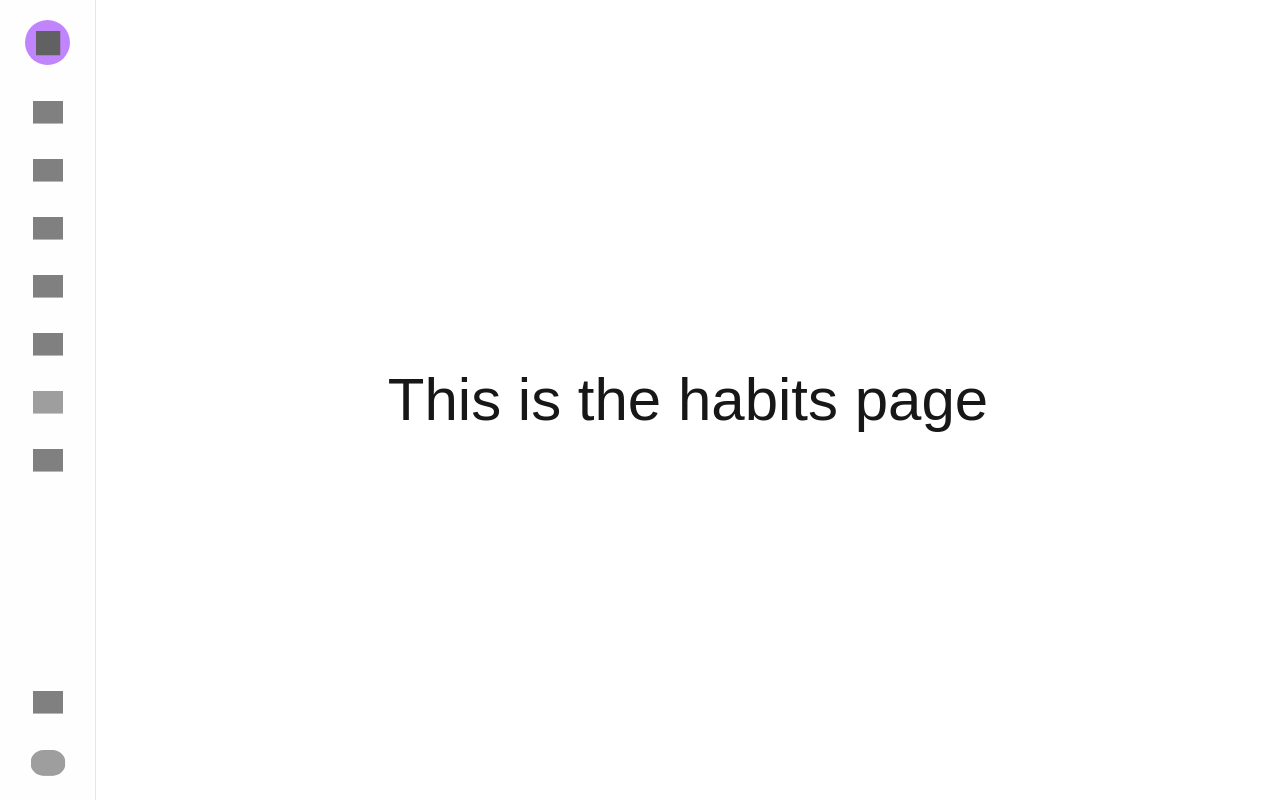
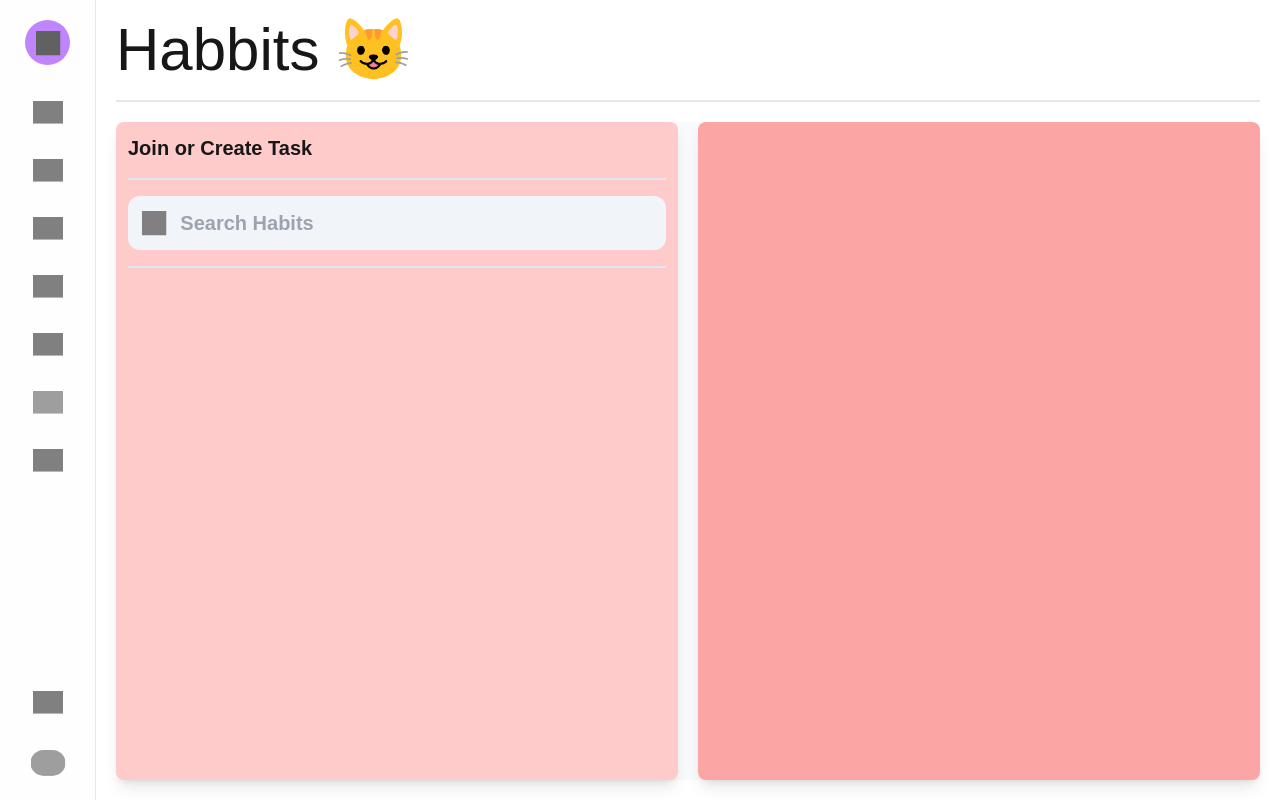
Before and after one commit to ManojaD2004/qtr.ai-hackathon, a Next.js app in the folder frontend/: page /habits in a window 1280 px wide. Built offline with nearby package versions, Linux system fonts and the light colour scheme; no server answers; grey boxes are pictures that could not be loaded.

Commit message:
Nice Progress

```diff
--- a/frontend/src/app/habits/MainWrapper.js
+++ b/frontend/src/app/habits/MainWrapper.js
@@ -1,20 +1,65 @@
 import SidePanel from "@/components/SidePanel";
 import { useSession } from "next-auth/react";
+import { useState } from "react";
 const PAGE_NAME = "habits";
 
 export default function MainWrapper() {
   const { data: session, status } = useSession();
+  const [searchText, setSearchText] = useState("");
 
   return (
     <div className="flex h-[100dvh]">
       <SidePanel
+        plusRoute={"/habits/create"}
         routePage={PAGE_NAME}
         isLoggedIn={status === "authenticated"}
         userDeatils={status === "authenticated" ? session.user : {}}
       />
-      <div className="flex-1 text-6xl flex items-center justify-evenly">
-        <h1>This is the {PAGE_NAME} page</h1>
+      <div className="flex-1 text-6xl flex flex-col space-y-5  py-5 px-5">
+        <h1>Habbits 😺</h1>
+        <div className="w-full h-[2px] bg-slate-200"></div>
+        <div className="bg-slate-50 text-xl font-semibold flex flex-row space-x-5 justify-between h-full w-full rounded-lg">
+          {/* Left Section */}
+          <div className="w-1/2 h-full bg-red-200 p-3 flex flex-col space-y-4 rounded-lg overflow-hidden shadow-lg">
+            <div className="">Join or Create Task</div>
+            <div className="w-full h-[2px] bg-slate-200"></div>
+            <div className="bg-slate-100 p-3 rounded-xl flex">
+              <div className="h-[30px] w-[30px] relative">
+                <ImgComp
+                  imgSrc="https://img.icons8.com/material-outlined/100/search--v1.png"
+                  altText="search--v1"
+                  invertPer={50}
+                />
+              </div>
+              <input
+                type="text"
+                className="outline-none bg-transparent pl-3 w-full"
+                placeholder="Search Habits"
+                value={searchText}
+                onChange={(e) => {
+                  setSearchText(e.target.value);
+                }}
+              />
+            </div>
+            <div className="w-full h-[2px] bg-slate-200"></div>
+          </div>
+          <div className="w-1/2 h-full bg-red-300 rounded-lg overflow-hidden shadow-lg"></div>
+        </div>
       </div>
     </div>
   );
 }
+
+function ImgComp({ imgSrc, altText = "icon placeholder", invertPer = 100 }) {
+  return (
+    <picture>
+      <source srcSet={imgSrc} type="image/png" />
+      <img
+        src={imgSrc}
+        alt={altText}
+        style={{ filter: `invert(${invertPer}%)` }}
+        className="w-[25px] h-[25px] transition-all duration-300 ease-out absolute -translate-x-1/2 -translate-y-1/2 left-1/2 top-1/2 pointer-events-none"
+      />
+    </picture>
+  );
+}
--- a/frontend/src/app/habits/create/MainWrapper.js
+++ b/frontend/src/app/habits/create/MainWrapper.js
@@ -13,6 +13,8 @@ import "react-toastify/dist/ReactToastify.css";
         </div> */
 }
 
+const PAGE_NAME = "habits";
+
 export default function MainWrapper() {
   const { data: session, status } = useSession();
   const [startDate, setStartDate] = useState(dayjs(new Date()));
@@ -22,6 +24,7 @@ export default function MainWrapper() {
   return (
     <div className="flex h-[100dvh]">
       <SidePanel
+        routePage={PAGE_NAME}
         isLoggedIn={status === "authenticated"}
         userDeatils={status === "authenticated" ? session.user : {}}
       />
@@ -30,7 +33,9 @@ export default function MainWrapper() {
         position="top-right"
       />
       <div className="flex-1 text-6xl flex flex-col space-y-5  py-5 px-5">
-        <h1 className="text-5xl font-semibold text-slate-800">Create Habbit 🤖</h1>
+        <h1 className="text-5xl font-semibold text-slate-800">
+          Create Habbit 🤖
+        </h1>
         <div className="w-full h-[2px] bg-slate-200"></div>
         <div className="bg-slate-50/75 rounded-lg shadow-lg w-full p-7">
           <form className="flex flex-col space-y-7 font-semibold">
--- a/frontend/src/components/SidePanel.js
+++ b/frontend/src/components/SidePanel.js
@@ -3,7 +3,12 @@ import { getProviders, signIn, signOut } from "next-auth/react";
 import { AnimatePresence, motion } from "framer-motion";
 import React, { useEffect, useState } from "react";
 
-function SidePanel({ routePage = "", isLoggedIn = false, userDeatils = {} }) {
+function SidePanel({
+  routePage = "",
+  isLoggedIn = false,
+  userDeatils = {},
+  plusRoute = null,
+}) {
   const [prdId, setPrdId] = useState();
   useEffect(() => {
     async function execThis() {
@@ -16,7 +21,7 @@ function SidePanel({ routePage = "", isLoggedIn = false, userDeatils = {} }) {
   return (
     <div className="w-24 bg-slate-50/20 border-r-[1px] border-slate-200 h-full flex flex-col items-center justify-between space-y-7 py-5">
       <div className="flex flex-col items-center justify-between space-y-7">
-        <SPTopComp />
+        <SPTopComp plusRoute={plusRoute} />
         <SpImgComp
           imgSrc="https://img.icons8.com/ios/100/goal--v1.png"
           altText="goal--v1"
@@ -95,8 +100,9 @@ function SidePanel({ routePage = "", isLoggedIn = false, userDeatils = {} }) {
   );
 }
 
-function SPTopComp() {
+function SPTopComp({ plusRoute }) {
   return (
+    <a href={plusRoute} target="_self">
       <div className="bg-purple-400 mb-1 rounded-full h-[45px] w-[45px] relative cursor-pointer transition-all duration-300 ease-out group hover:bg-purple-300 hover:scale-125">
         <picture>
           <source
@@ -110,6 +116,7 @@ function SPTopComp() {
           />
         </picture>
       </div>
+    </a>
   );
 }
 
```
Lines whose indentation alone changed are shown as unchanged.
